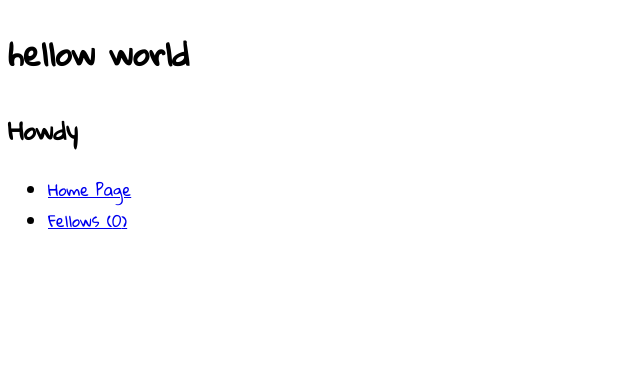
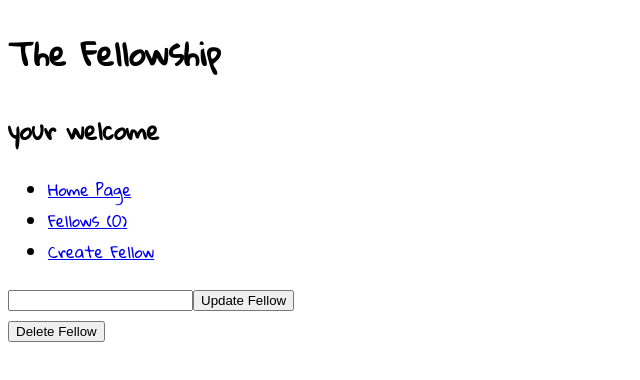
Before and after one commit to 00Halfman00/dealers-choice-2, a React app: page /#/fellows/1 in a window 1280 px wide. Shown: the whole page, without its empty margins (0-640 px from the left). Built offline with nearby package versions, Linux system fonts and the light colour scheme; no server answers.

Commit message:
create, read, update and delete are working, with the exception of deleting cause I have to refresh page to see effect.

```diff
--- a/client/components/CreateFellow.js
+++ b/client/components/CreateFellow.js
@@ -12,7 +12,7 @@ class CreateFellow extends Component {
 
   saveFellow(ev) {
     ev.preventDefault();
-    this.props.createFellow({ name: this.state.name });
+    this.props.createFellow({ name: this.state.name, history: this.props.history });
   }
 
   render() {
@@ -25,7 +25,7 @@ class CreateFellow extends Component {
             value={name}
             onChange={(ev) => this.setState({ name: ev.target.value })}
           />
-          <button>Create Fellow</button>
+          <button disabled={ '' }>Create Fellow</button>
         </form>
       </div>
     );
--- a/client/components/Fellows.js
+++ b/client/components/Fellows.js
@@ -1,13 +1,21 @@
 import React from 'react';
 import { connect } from 'react-redux';
+import { Link } from 'react-router-dom';
 
-const Fellows = ({ fellows }) => {
-  console.log('in Fellows component', fellows);
+const Fellows = ({ fellows, match }) => {
+  //console.log('in Fellows component', fellows);
   return (
     <div>
       <ul>
         {fellows.map((fellow) => {
-          return (<li key={fellow.id}>{fellow.name}</li>)
+          return (
+            <li
+              key={fellow.id}
+              className={fellow.id === match.params.id ? 'selected' : ''}
+            >
+              <Link to={`/fellows/${fellow.id}`}>{fellow.name}</Link>
+            </li>
+          );
         })}
       </ul>
     </div>
@@ -15,7 +23,7 @@ const Fellows = ({ fellows }) => {
 };
 
 export default connect(({ fellows }) => {
-  console.log(fellows);
+  //console.log(fellows);
   return {
     fellows,
   };
--- /dev/null
+++ b/client/components/UpdateDelete.js
@@ -0,0 +1,79 @@
+import React, { Component } from 'react';
+import { connect } from 'react-redux';
+import { updateFellow, deleteFellow } from '../store';
+
+class UpdateDelete extends Component {
+  constructor() {
+    super();
+    this.state = { name: '' };
+    this.save = this.save.bind(this)
+  }
+  save(ev) {
+      ev.preventDefault();
+      this.props.updateFellow({ name: this.state.name, id: this.props.match.params.id, history: this.props.history });
+  }
+  componentDidMount() {
+    const fellow = this.props.fellows.find(
+      (f) => f.id === this.props.match.params.id * 1
+    );
+    if (fellow) {
+      this.setState({ name: fellow.name });
+    }
+  }
+
+  componentDidUpdate(prevProps) {
+    if (this.props.fellows.length && prevProps.fellows.length === 0) {
+      const fellow = this.props.fellows.find(
+        (f) => f.id === this.props.match.params.id * 1
+      );
+      if (fellow) {
+        this.setState({ name: fellow.name });
+      }
+    }
+  }
+
+  render() {
+    const { name } = this.state;
+    const { save } = this;
+
+    return (
+      <div>
+        <form onSubmit={ save }>
+          <input
+            value={name}
+            onChange={(ev) => this.setState({ name: ev.target.value })}
+          />
+          <button>Update Fellow</button>
+        </form>
+        <div>
+          <button
+            onClick={() =>
+              this.props.destroy({
+                id: this.props.match.params.id,
+                history: this.props.history,
+              })
+            }
+          >
+            Delete Fellow
+          </button>
+        </div>
+      </div>
+    );
+  }
+}
+
+export default connect(
+  ({ fellows }) => {
+    return { fellows };
+  },
+  (dispatch) => {
+    return {
+      updateFellow: (fellow) => {
+        dispatch(updateFellow(fellow));
+      },
+      destroy: (obj) => {
+        dispatch(deleteFellow(obj));
+      },
+    };
+  }
+)(UpdateDelete);
--- a/client/index.html
+++ b/client/index.html
@@ -10,7 +10,7 @@
     <script src="bundle.js" defer></script>
   </head>
   <body>
-      <h1>hellow world</h1>
+      <h1>The Fellowship</h1>
     <div id="app"></div>
   </body>
 </html>
--- a/client/index.js
+++ b/client/index.js
@@ -5,6 +5,7 @@ import Fellows from './components/Fellows.js';
 import { Provider, connect } from 'react-redux';
 import CreateFellow from './components/CreateFellow';
 import { HashRouter as Router, Route, Link } from 'react-router-dom';
+import UpdateDelete from './components/UpdateDelete';
 
 class _App extends Component {
   constructor() {
@@ -25,11 +26,15 @@ class _App extends Component {
             <li>
               <Link to='/fellows'>Fellows ({this.props.count})</Link>
             </li>
+            <li>
+              <Link to='/create'>Create Fellow</Link>
+            </li>
           </ul>
         </div>
         <div>
-          <Route path="/create" exact component={CreateFellow}/>
+          <Route path="/create"  component={CreateFellow}/>
           <Route path="/fellows" exact component={Fellows} />
+          <Route path="/fellows/:id"  component={UpdateDelete}/>
         </div>
       </Router>
     );
@@ -49,7 +54,7 @@ const App = connect(
 
 render(
   <Provider store={store}>
-    <h2>Howdy</h2>
+    <h2>your welcome</h2>
     <App />
   </Provider>,
   document.querySelector('#app')
--- a/client/store/index.js
+++ b/client/store/index.js
@@ -44,7 +44,7 @@ const _deleteFellow = (id) => {
 const createFellow = ({ name }) => {
   return async (dispatch) => {
     const fellow = await axios.post('/api/fellows', { name });
-    disdpatch(_createFellow(fellow.data));
+    dispatch(_createFellow(fellow.data));
   };
 };
 
--- a/public/style.css
+++ b/public/style.css
@@ -1,3 +1,7 @@
 body {
     font-family: 'Gloria Hallelujah', cursive;
 }
+
+.selected a {
+    background-color: gold;
+}
--- a/server/api/fellows.js
+++ b/server/api/fellows.js
@@ -45,7 +45,7 @@ router.put('/:id', async (req, res, next) => {
 });
 
 //delete fellow
-router.delete('/', async (req, res, next) => {
+router.delete('/:id', async (req, res, next) => {
   try {
     await Fellow.destroy({ where: { id: req.params.id } });
     res.sendStatus(204);
```
